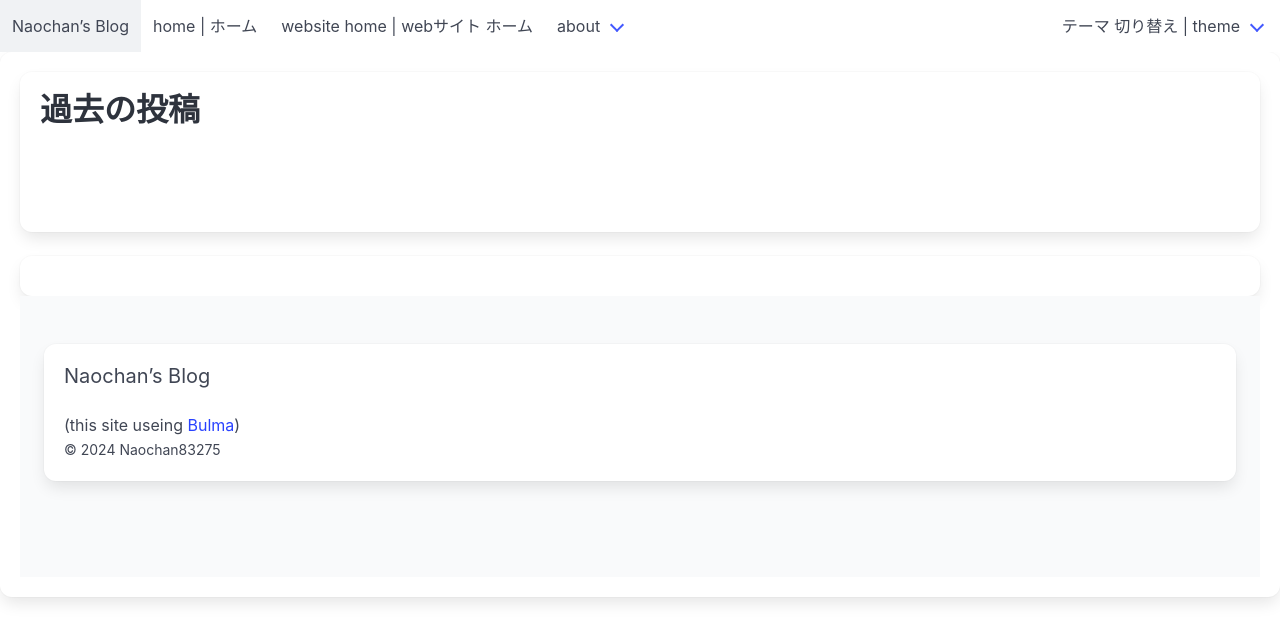
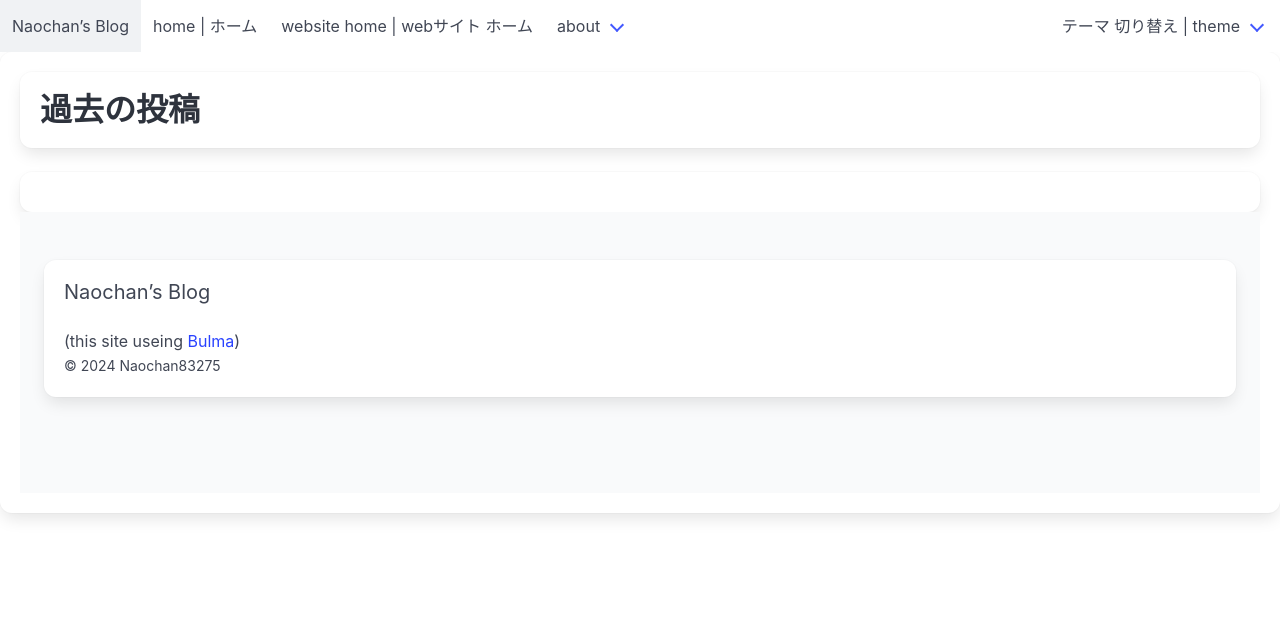
Before and after one commit to naochan83275/na83blog, a Jekyll site: the page built from posts/index.html, in a window 1280 px wide. Shown: the top 642 px of the page. Built offline with Jekyll 4.4.1, drawn with Linux system fonts in a browser that asks for light colours; the list of posts is cut into pages by our own code.

Commit message:
バックグラウンド画像がない場合の10em固定を撤廃

```diff
--- a/_layouts/page.html
+++ b/_layouts/page.html
@@ -4,9 +4,9 @@ layout: default
 
 <div>
 {% if page.background %}
-<div class="box" style="background-image: url('{{ page.background }}');height: 10em;">
+<div class="box" style="background-image: url('{{ page.background }}');min-height: 10em;">
 {% else %}
-<div class="box" style="height: 10em;">
+<div class="box">
 {% endif %}
   <h1 class="title">{{ page.title }}</h1>
   {% if page.subtitle %}
```
